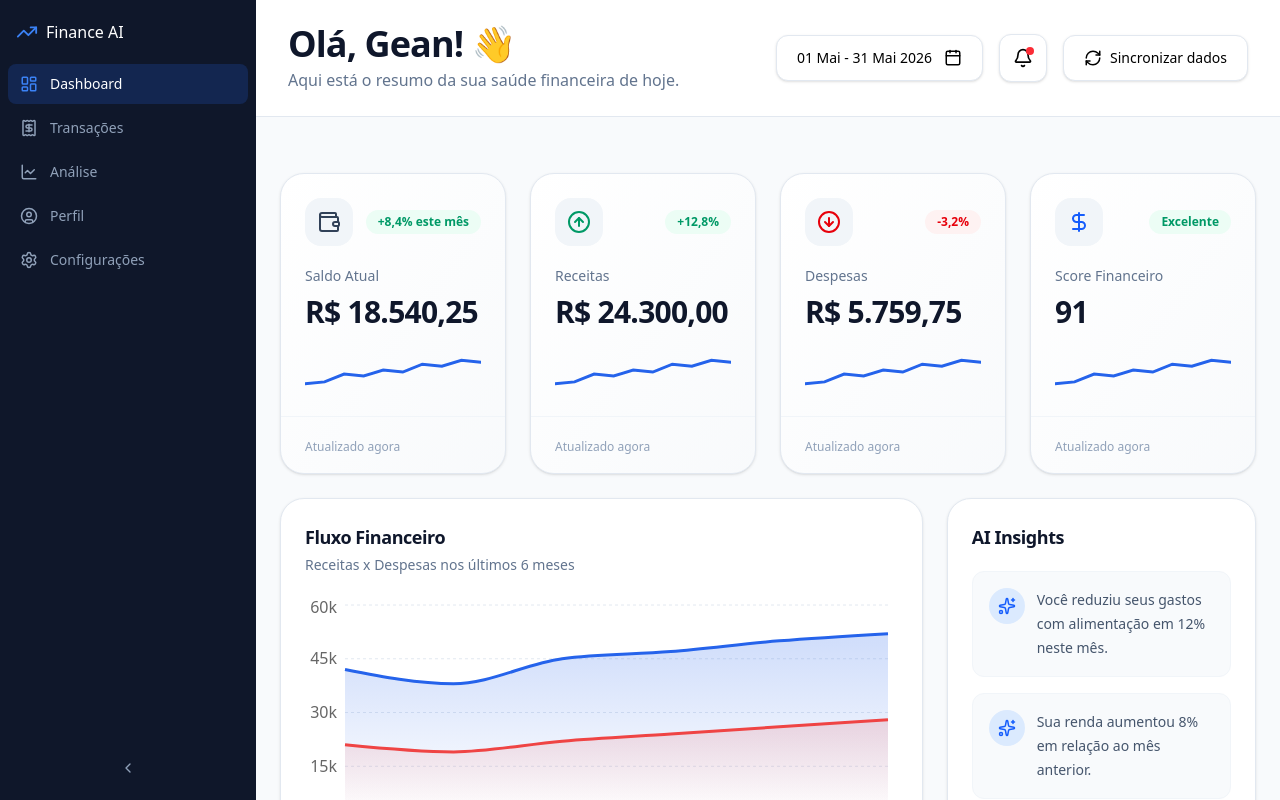
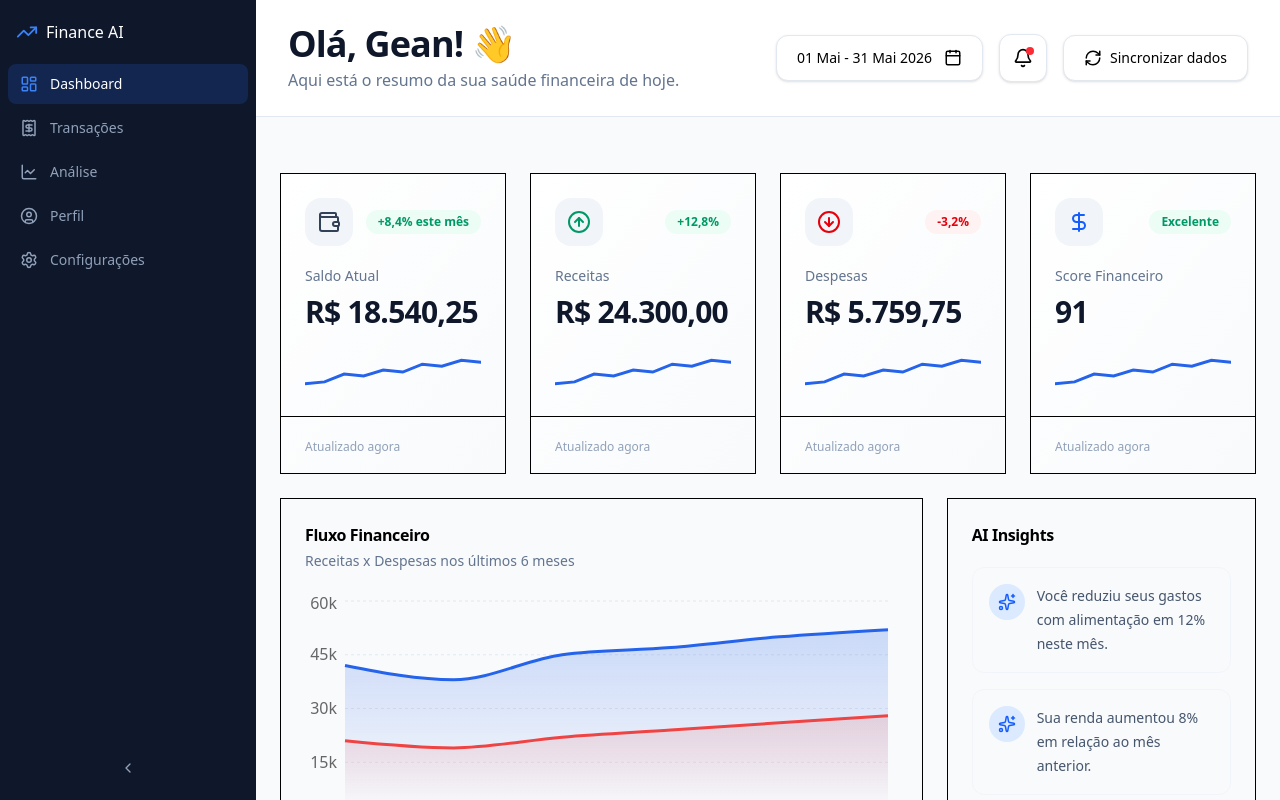
Before and after one commit to No-Country-simulation/smart-finance-ai-g9-team-11, a React (Vite) app in the folder frontend/: page / in a window 1280 px wide. Built offline with nearby package versions, Linux system fonts and the light colour scheme.

Commit message:
feat(frontend): add CardValue component and improve Card family components
- Add new CardValue component for displaying numeric values
- Update Card, CardContent, CardFooter, CardHeader, CardTitle
- Enhance component typing and exports
- Improve component consistency across Card family

```diff
--- a/frontend/src/components/common/Card/Card.tsx
+++ b/frontend/src/components/common/Card/Card.tsx
@@ -1,18 +1,25 @@
-import type { CardProps } from "./Card.types";
+import type { CardProps, CardTone } from "./Card.types";
 
-export function Card({ children, className = "" }: CardProps) {
+const toneClass: Record<CardTone, string> = {
+  default: "bg-surface",
+  accent: "bg-surface-accent",
+  "accent-2": "bg-surface-accent-2",
+};
+
+export function Card({ children, className = "", tone = "default" }: CardProps) {
   return (
     <section
       className={`
-        rounded-3xl
+        rounded-card
         border
-        border-slate-200
-        bg-white
-        shadow-sm
+        border-border
+        ${toneClass[tone]}
+        shadow-card
         transition-all
-        duration-300
-        hover:-translate-y-1
-        hover:shadow-xl
+        duration-200
+        ease-out
+        hover:-translate-y-0.5
+        hover:shadow-elevated
         ${className}
       `}
     >
--- a/frontend/src/components/common/Card/CardContent.tsx
+++ b/frontend/src/components/common/Card/CardContent.tsx
@@ -1,9 +1,6 @@
 import type { CardSectionProps } from "./Card.types";
 
-export function CardContent({
-  children,
-  className = "",
-}: CardSectionProps) {
+export function CardContent({ children, className = "" }: CardSectionProps) {
   return (
     <div
       className={`
--- a/frontend/src/components/common/Card/CardFooter.tsx
+++ b/frontend/src/components/common/Card/CardFooter.tsx
@@ -1,14 +1,11 @@
 import type { CardSectionProps } from "./Card.types";
 
-export function CardFooter({
-  children,
-  className = "",
-}: CardSectionProps) {
+export function CardFooter({ children, className = "" }: CardSectionProps) {
   return (
     <footer
       className={`
         border-t
-        border-slate-100
+        border-border-muted
         px-6
         py-4
         ${className}
--- a/frontend/src/components/common/Card/CardHeader.tsx
+++ b/frontend/src/components/common/Card/CardHeader.tsx
@@ -1,9 +1,6 @@
 import type { CardSectionProps } from "./Card.types";
 
-export function CardHeader({
-  children,
-  className = "",
-}: CardSectionProps) {
+export function CardHeader({ children, className = "" }: CardSectionProps) {
   return (
     <header
       className={`
--- a/frontend/src/components/common/Card/CardTitle.tsx
+++ b/frontend/src/components/common/Card/CardTitle.tsx
@@ -1,16 +1,13 @@
 import type { CardSectionProps } from "./Card.types";
 
-export function CardTitle({
-  children,
-  className = "",
-}: CardSectionProps) {
+export function CardTitle({ children, className = "" }: CardSectionProps) {
   return (
     <h3
       className={`
-        text-lg
+        text-title
         font-semibold
         tracking-tight
-        text-slate-900
+        text-text
         ${className}
       `}
     >
--- /dev/null
+++ b/frontend/src/components/common/Card/CardValue.tsx
@@ -0,0 +1,57 @@
+import type { ReactNode } from "react";
+import { ArrowDownRight, ArrowUpRight } from "lucide-react";
+
+export interface CardValueProps {
+  label: string;
+  value: string;
+  /** Percentage change, e.g. 11.01 or -0.03. Renders a colored badge with arrow. */
+  delta?: number;
+  /** Small icon shown top-right of the label (per brief: "ícones menores") */
+  icon?: ReactNode;
+}
+
+/**
+ * The KPI stat block used inside a <Card>, e.g.:
+ *   <Card tone="accent">
+ *     <CardContent>
+ *       <CardValue label="Views" value="721K" delta={11.01} />
+ *     </CardContent>
+ *   </Card>
+ */
+export function CardValue({ label, value, delta, icon }: CardValueProps) {
+  const isPositive = (delta ?? 0) >= 0;
+
+  return (
+    <div className="flex flex-col gap-3">
+      <div className="flex items-center justify-between">
+        <span className="text-caption text-text-muted">{label}</span>
+        {icon && (
+          <span className="text-text-subtle [&_svg]:h-4 [&_svg]:w-4">
+            {icon}
+          </span>
+        )}
+      </div>
+
+      <div className="flex items-end justify-between gap-2">
+        <span className="text-display font-semibold tracking-tight text-text">
+          {value}
+        </span>
+
+        {delta !== undefined && (
+          <span
+            className={`flex items-center gap-0.5 text-caption font-medium ${
+              isPositive ? "text-success" : "text-danger"
+            }`}
+          >
+            {isPositive ? (
+              <ArrowUpRight className="h-3.5 w-3.5" />
+            ) : (
+              <ArrowDownRight className="h-3.5 w-3.5" />
+            )}
+            {Math.abs(delta).toFixed(2)}%
+          </span>
+        )}
+      </div>
+    </div>
+  );
+}
--- a/frontend/src/components/common/Card/index.ts
+++ b/frontend/src/components/common/Card/index.ts
@@ -1,6 +1,7 @@
-export * from "./Card";
-export * from "./CardHeader";
-export * from "./CardTitle";
-export * from "./CardContent";
-export * from "./CardFooter";
-export * from "./Card.types";
+export { Card } from "./Card";
+export { CardHeader } from "./CardHeader";
+export { CardTitle } from "./CardTitle";
+export { CardContent } from "./CardContent";
+export { CardFooter } from "./CardFooter";
+export { CardValue } from "./CardValue";
+export type { CardProps, CardSectionProps, CardTone } from "./Card.types";
```
Also changed, not shown: frontend/src/components/common/Card/Card.types.ts (+8 -0 lines).
